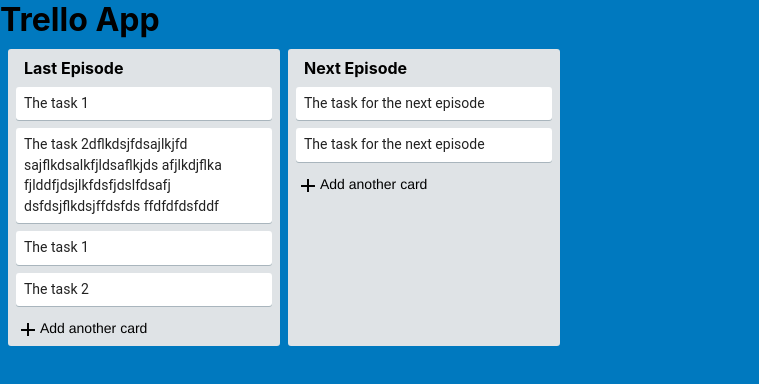
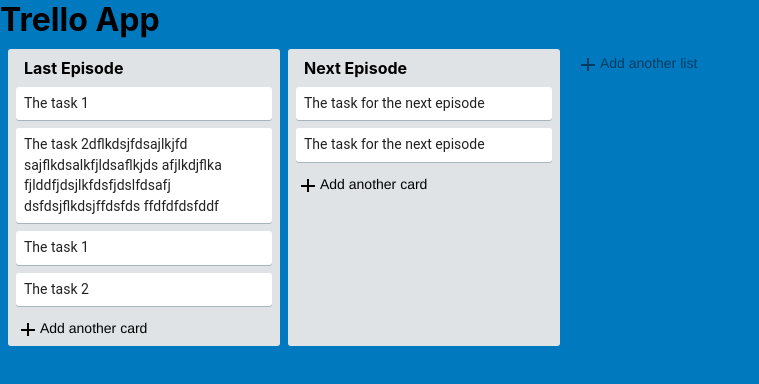
Before and after one commit to r-a-x/trello, a React (Create React App) app: page / in a window 1280 px wide. Shown: the top 384 px of the page, without its empty margins (0-759 px from the left). Built offline with nearby package versions, Linux system fonts and the light colour scheme.

Commit message:
added reducer for the list and other things

```diff
--- /dev/null
+++ b/src/action/addCardAction.js
@@ -0,0 +1,13 @@
+import ACTION_CONSTANTS from './constant';
+
+const addCardAction = (listID = 0, text) => {
+    console.log("The text for the addCardAction is in the",listID, text);
+    return {
+        type: ACTION_CONSTANTS.ADD_CARD_ACTION,
+        payload: {
+            listID, text
+        }
+    }
+}
+
+export default addCardAction;
--- /dev/null
+++ b/src/action/addListAction.js
@@ -0,0 +1,12 @@
+import ACTION_CONSTANTS from './constant';
+
+const addListAction =  title => {
+    return {
+        type: ACTION_CONSTANTS.ADD_LIST_ACTION,
+        payload: {
+            title
+        }
+    }
+}
+
+export default addListAction;
--- /dev/null
+++ b/src/action/constant.js
@@ -0,0 +1,6 @@
+const ACTION_CONSTANTS = {
+    ADD_LIST_ACTION : "ADD_LIST_ACTION",
+    ADD_CARD_ACTION : "ADD_CARD_ACTION"
+}
+
+export default ACTION_CONSTANTS;
--- /dev/null
+++ b/src/action/index.js
@@ -0,0 +1,5 @@
+export { default as addCardAction } from './addCardAction';
+export { default as addListAction } from './addListAction';
+export { default as ACTION_CONSTANTS } from './constant';
+
+// export {addCardAction, addListAction, ADD_CARD_ACTION, ADD_LIST_ACTION};
--- a/src/components/App.js
+++ b/src/components/App.js
@@ -1,6 +1,7 @@
 import React, { Component } from 'react';
 import TrelloList from './TrelloList';
 import {connect} from 'react-redux';
+import TrelloActionButton from './TrelloActionButton';
 
 const styles = {
   container: {
@@ -24,9 +25,11 @@
         <h1 style = {{margin:'0px 0px 10px'}}>Trello App</h1>
         <div style={styles.container}>
           { lists.map( list => (
-              <TrelloList key = {list.id} title = {list.title} cards = {list.cards}/>
+              <TrelloList key = {list.id} title = {list.title} cards = {list.cards} listID = {list.id}/>
             ))
           }
+          {/* There will  */}
+          <TrelloActionButton list/>
         </div>
       </div>
     );
--- a/src/components/TrelloActionButton.js
+++ b/src/components/TrelloActionButton.js
@@ -2,7 +2,9 @@
 import Icon from '@material-ui/core/Icon';
 import Textarea from 'react-textarea-autosize';
 import Card from '@material-ui/core/Card';
-import CardContent from '@material-ui/core/CardContent';
+import Button from '@material-ui/core/Button';
+import { addCardAction, addListAction } from '../action';
+import store from '../store';
 
 class TrelloActionButton extends Component {
 
@@ -15,19 +17,44 @@
     }
 
     handleChange(event) {
-        console.log("In the handle change Method");
         console.log(event.target.value);
         this.setState({textAreaText: event.target.value})
     }
 
+    handleCloseClick(event){
+        this.setState({
+            renderTextArea:false,
+            textAreaText:""});
+    }
+
+    handleAddButton(event){
+        console.log("In the handle Add Button let's see what can be done");
+        const {list} = this.props;
+        if ( !list) {
+            store.dispatch(addCardAction(this.props.listID,this.state.textAreaText));
+        }
+        else {
+            store.dispatch(addListAction(this.state.textAreaText))
+        }
+        this.setState({
+            renderTextArea: false,
+            textAreaText:''
+        });
+    }
+
+
     renderTextArea(){
         const {list} = this.props;
         const placeHolderText = list? "Enter list title..." :"Enter a title for this card...";
+        const buttonText = list? "Add List": "Add Card";
         return (
-                <Card style={styles.textAreaContainer}>
-                         {/* <CardContent style={styles.card}> */}
-                               <Textarea autoFocus onChange={this.handleChange.bind(this)} style = {{
-                        // width: '100%',
+            <div style = {styles.textAreaContainer}
+            onBlur = {this.closeTextArea.bind(this)} >
+                <Card style={{
+                    margin:'0px',
+                    padding:'0px'
+                }}>
+                    <Textarea autoFocus onChange={this.handleChange.bind(this)} style = {{
                         resize:'none',
                         padding:'0px 6px',
                         border:'0px',
@@ -36,46 +63,81 @@
                         borderRadius: '3px',
                         boxSizing:'border-box'
                     }}
-                    onBlur = {this.closeTextArea.bind(this)}
+                    // onBlur = {this.closeTextArea.bind(this)}
                     value = {this.state.textAreaText}
                     placeholder = {placeHolderText}
                     />
-                        {/* </CardContent> */}
+                </Card>
+                <div style = {{
+                    backgroundColor: '#dfe3e6',
+                    display:'flex',
+                    margin:'4px 0px 0px 0px'
+                }}>
+                    <Button variant="contained" color="primary" onMouseDown = {
+                        this.handleAddButton.bind(this)
+                    }>
+                        {buttonText}
+                    </Button>
+                    <Icon style = {{ border:'4px', padding:'4px'}} onMouseDown={this.handleCloseClick.bind(this)}>close</Icon>
+                </div>
+            </div>
+        );
+    }
 
-                </Card>
-        );
+    getCssForButton(){
+        var commonCSS = {
+            font:'normal normal 400 normal 14px / 20px "Helvetica Neue", Arial, Helvetica, sans-serif',
+            margin:'0px 0px 0px 0px',
+            fontColor:'#6b808c',
+            backgroundColor:'transparent',
+            // opacity: '0.5'
+        };
+        // const {list} = this.props;
+        return commonCSS;
+    }
+
+    getCssForButtonContainer(){
+        var container = {
+            margin:'4px 4px 8px 4px',
+            padding:'0px 4px',
+            display:'flex',
+            opacity:'1'
+        }
+        const {list} = this.props;
+        if (list){
+            container.opacity = 0.5;
+        }
+        return container;
     }
 
     renderButton(){
         const { list } = this.props;
-        console.log("The value of the render props are",list);
         const buttonText = list ? "Add another list": "Add another card";
         return (
-            <div style = {styles.container} onClick={this.openTextArea.bind(this)}>
+            <div style = {
+                this.getCssForButtonContainer()
+            } onClick={this.openTextArea.bind(this)}>
                 <Icon style = {{
                     height: '18px',
                 }}>add</Icon>
-                <p style = {{
-                    font:'normal normal 400 normal 14px / 20px "Helvetica Neue", Arial, Helvetica, sans-serif',
-                    margin:'0px 0px 0px 0px',
-                    fontColor:'#6b808c',
-                    backgroundColor:'transparent'}}>{buttonText}</p>
+                <p style = {
+                    this.getCssForButton()
+                 }>{buttonText}</p>
             </div>
         );
     }
 
     openTextArea = () => {
-        console.log("Opening the textArea");
         this.setState({renderTextArea:true});
     }
 
     closeTextArea = () => {
-        console.log("Closing the textArea");
         this.setState({renderTextArea:false});
     }
 
     render(){
         const { renderTextArea } = this.state;
+        console.log("In the render method,", renderTextArea);
         return renderTextArea ? this.renderTextArea() : this.renderButton();
     }
 }
--- a/src/components/TrelloList.js
+++ b/src/components/TrelloList.js
@@ -2,7 +2,7 @@
 import TrelloCard from './TrelloCard';
 import TrelloActionButton from './TrelloActionButton';
 
-const TrelloList = ({title,cards}) => {
+const TrelloList = ({listID, title,cards}) => {
     console.log("In the TrelloList method");
     return (
         <div style={styles.container}>
@@ -17,7 +17,7 @@
                     )
                 )}
             </div>
-        <TrelloActionButton/>
+        <TrelloActionButton listID = {listID}/>
         </div>
     );
 };
--- a/src/reducer/listsReducer.js
+++ b/src/reducer/listsReducer.js
@@ -1,3 +1,8 @@
+import {ACTION_CONSTANTS} from '../action';
+
+var cardID = 4;
+var listIDT = 2;
+
 const initialState = [
     {
         title:"Last Episode",
@@ -38,7 +43,47 @@
 ]
 
 const listsReducer = (state = initialState, action) => {
+    console.log("In the list Reducer", action.type);
+    let newState = [];
     switch(action.type) {
+        case ACTION_CONSTANTS.ADD_LIST_ACTION:
+            newState = [...state];
+            newState.push({
+                id: listIDT,
+                title: action.payload.title,
+                cards:[]
+            });
+            listIDT += 1;
+            return newState;
+        case ACTION_CONSTANTS.ADD_CARD_ACTION:
+            console.log("In the Add Card button reducer");
+             const {listID, text} = action.payload
+             console.log("The action of the object payload in the list Reducer is ");
+             console.log(action.payload);
+             const card = {
+                 id: cardID,
+                 text: text
+             }
+             cardID += 1;
+             newState = [];
+             state.map( (list,idx) => {
+                if ( idx == listID){
+                    newState.push({
+                        id:listID,
+                        title:list.title,
+                        cards:[...list.cards, card]
+                    })
+                } else {
+                    console.log("Printing the list over here", list);
+                    newState.push({
+                        id:idx,
+                        title:list.title,
+                        cards:[...list.cards]
+                    })
+                }
+             })
+             console.log(newState)
+            return newState;
         default:
             return state;
     }
```
